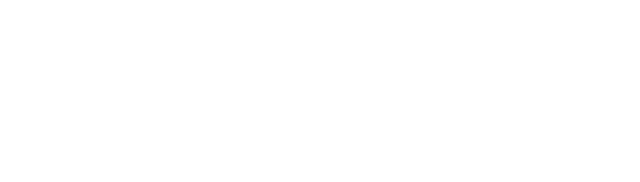
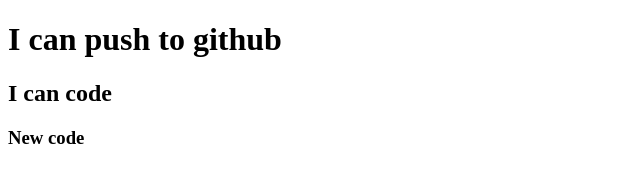
Before and after one commit to rayhan1650/my-first-repo, a plain HTML site: page index.html in a window 1280 px wide. Shown: the whole page, without its empty margins (0-640 px from the left). Drawn offline with Linux system fonts and the light colour scheme.

Commit message:
Header added

```diff
--- a/index.html
+++ b/index.html
@@ -7,6 +7,8 @@
     <title>My first github repo</title>
 </head>
 <body>
-
+    <h1>I can push to github</h1>
+    <h2>I can code</h2>
+    <h3>New code</h3>
 </body>
 </html>
```
